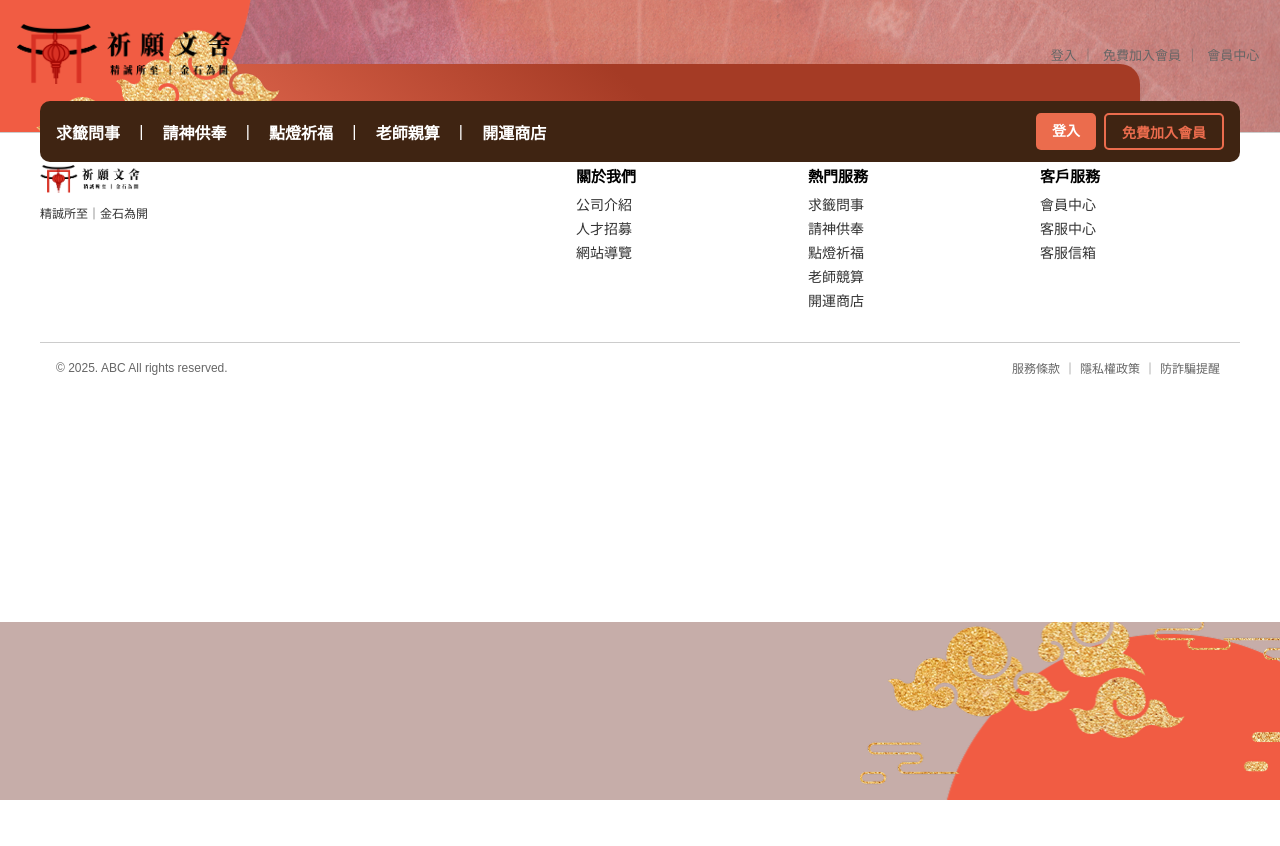
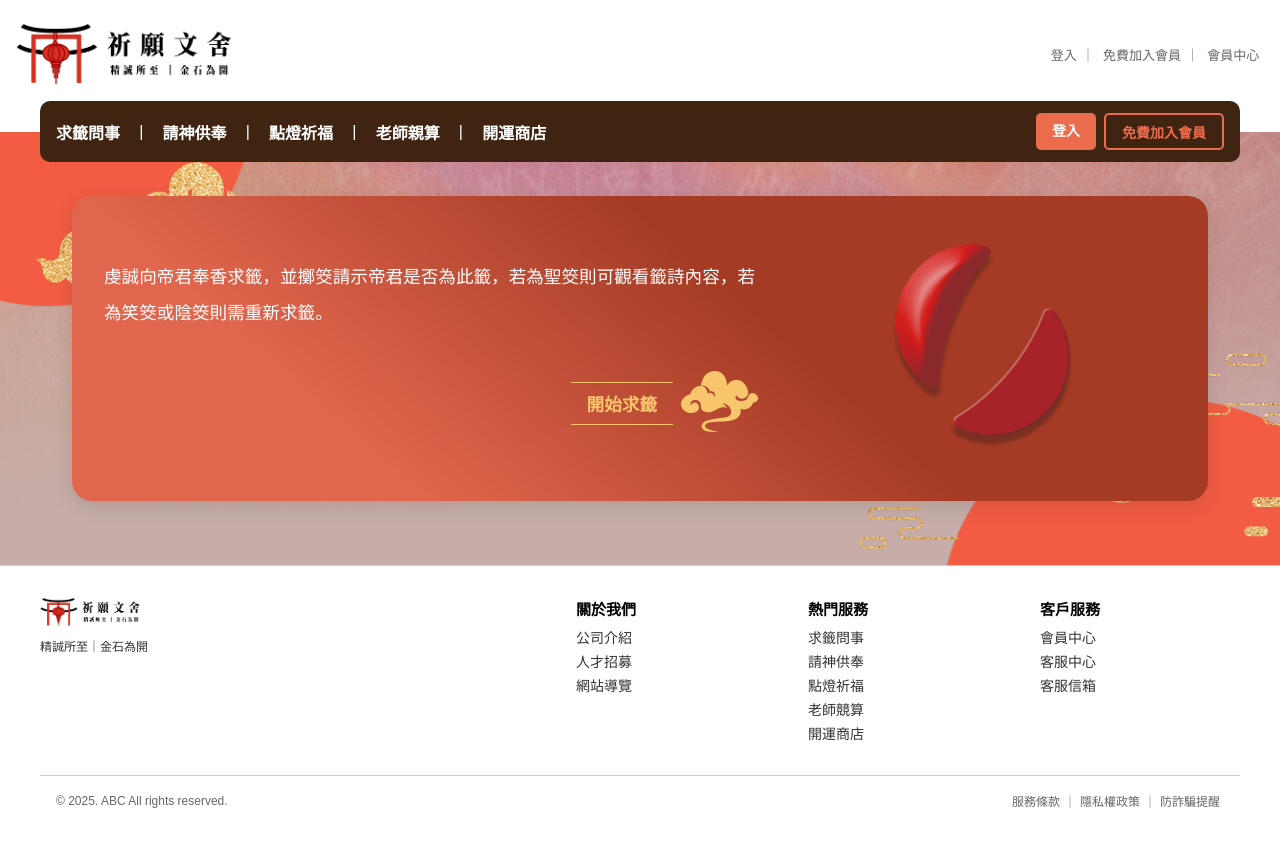
Before and after one commit to smile95137a/magic, a Vue app: page /divinationConfirm in a window 1280 px wide. Shown: the top 846 px of the page. Before the commit the page ends 800 px from the top, so only its background shows below. Built offline with nearby package versions, Linux system fonts and the light colour scheme.

Commit message:
調整功能

```diff
--- a/src/views/Divination.vue
+++ b/src/views/Divination.vue
@@ -1,11 +1,12 @@
 <template>
   <Header />
-  <SectionBackground variant="divination">
-    <div class="divination">
-      <div class="divination__container">
+  <div class="divination">
+    <SectionBackground variant="divination" />
+    <div class="divination__container">
+      <div class="divination__content">
         <!-- 左側：文字區塊 -->
         <div class="divination__text">
-          <h2 class="divination__title">求籤問事</h2>
+          <Title :text="`求籤問事`" color="white" />
           <p class="divination__paragraph">
             在人生迷惘之際，古老的籤詩智慧總能為您指引方向，讓您在任何時刻都能獲得神明的指點。當心中有所煩憂或迷惘時，不妨靜下心來，將您心中的煩惱、疑問閉眼誠心，向神明求一支籤詩來指引方向。
           </p>
@@ -35,12 +36,13 @@
         </div>
       </div>
     </div>
-  </SectionBackground>
+  </div>
   <Footer />
 </template>
 
 <script setup lang="ts">
 import SectionBackground from '@/components/common/SectionBackground.vue';
+import Title from '@/components/common/Title.vue';
 import divinationIntro from '@/assets/image/divinationIntro.png';
 import StartButton from '@/components/StartButton.vue';
 import Header from '@/components/Header.vue';
@@ -56,11 +58,13 @@ const goDivination = () => {
 <style lang="scss" scoped>
 .divination {
   width: 100%;
-  max-width: 1200px;
-  margin: 0 auto;
-  padding: 4rem 2rem;
-
+  position: relative;
   &__container {
+    max-width: 1200px;
+    margin: 0 auto;
+    padding: 4rem 2rem;
+  }
+  &__content {
     display: flex;
     flex-wrap: wrap;
     justify-content: space-between;
--- a/src/views/DivinationConfirm.vue
+++ b/src/views/DivinationConfirm.vue
@@ -1,8 +1,10 @@
 <template>
   <Header />
-  <SectionBackground variant="divination">
-    <div class="divination-confirm">
+  <div class="divination-confirm">
+    <SectionBackground variant="divination" />
+    <div class="divination-confirm__container">
       <div class="divination-confirm__card">
+        <SectionBackground variant="red" />
         <div class="divination-confirm__content">
           <!-- 左側：文字與按鈕 -->
           <div class="divination-confirm__left">
@@ -28,7 +30,7 @@
         </div>
       </div>
     </div>
-  </SectionBackground>
+  </div>
   <Footer />
 </template>
 
@@ -50,18 +52,17 @@ const startDivination = () => {
 <style lang="scss" scoped>
 .divination-confirm {
   width: 100%;
-  max-width: 1200px;
-  margin: 0 auto;
-  padding: 4rem 2rem;
-
-  display: flex;
-  justify-content: center;
+  position: relative;
+  &__container {
+    max-width: 1200px;
+    margin: 0 auto;
+    padding: 4rem 2rem;
+  }
 
   &__card {
-    background: linear-gradient(41.51deg, #e0664d 24.05%, #a53b25 60.53%);
-
+    position: relative;
+    overflow: hidden;
     border-radius: 20px;
-    max-width: 1000px;
     width: 100%;
     padding: 3rem 2rem;
     box-shadow: 0 6px 20px rgba(0, 0, 0, 0.1);
--- a/src/views/DivinationResult.vue
+++ b/src/views/DivinationResult.vue
@@ -1,7 +1,8 @@
 <template>
   <Header />
-  <SectionBackground variant="divination">
-    <div class="divination-result">
+  <div class="divination-result">
+    <SectionBackground variant="divination" />
+    <div class="divination-result__container">
       <div class="divination-result__layout">
         <!-- 左側紅色卡片 -->
         <div class="divination-result__card">
@@ -91,7 +92,7 @@
         <StartButton styleType="red" label="消災解厄，點燈祈福" />
       </div>
     </div>
-  </SectionBackground>
+  </div>
   <Footer />
 </template>
 
@@ -105,10 +106,12 @@ import Footer from '@/components/Footer.vue';
 <style lang="scss" scoped>
 .divination-result {
   width: 100%;
-  max-width: 1200px;
-  margin: 0 auto;
-  padding: 4rem 2rem;
-
+  position: relative;
+  &__container {
+    max-width: 1200px;
+    margin: 0 auto;
+    padding: 4rem 2rem;
+  }
   &__layout {
     display: flex;
     justify-content: space-between;
```
